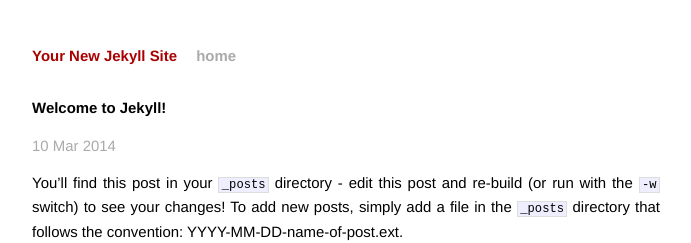
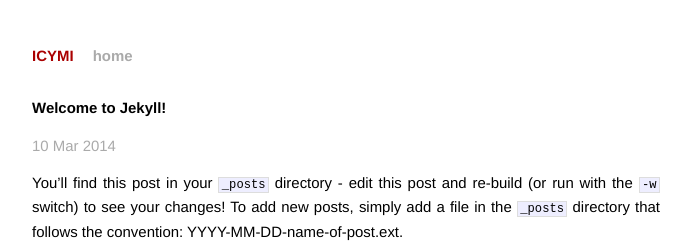
Before and after one commit to icymi/icymi.github.io, a Jekyll site: the page built from _posts/2014-03-10-welcome-to-jekyll.markdown, in a window 1280 px wide. Shown: the top 243 px of the page, without its empty margins (294-985 px from the left). Built offline with Jekyll 4.4.1, drawn with Linux system fonts in a browser that asks for light colours; Markdown is read by kramdown in place of the engine named in the settings.

Commit message:
Oh nah nah, what's my name

```diff
--- a/_config.yml
+++ b/_config.yml
@@ -1,3 +1,3 @@
-name: Your New Jekyll Site
+name: ICYMI
 markdown: redcarpet
 pygments: true
```
